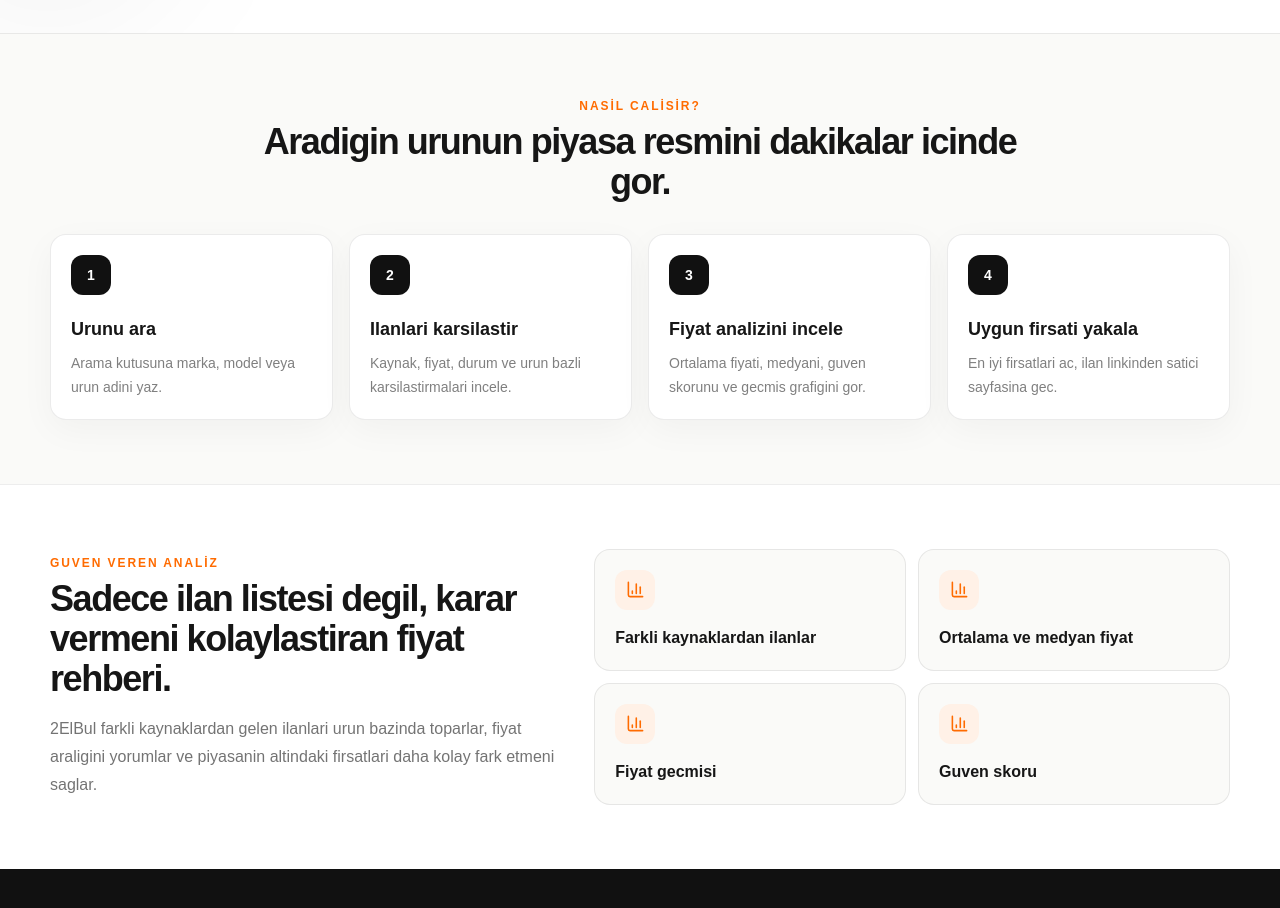
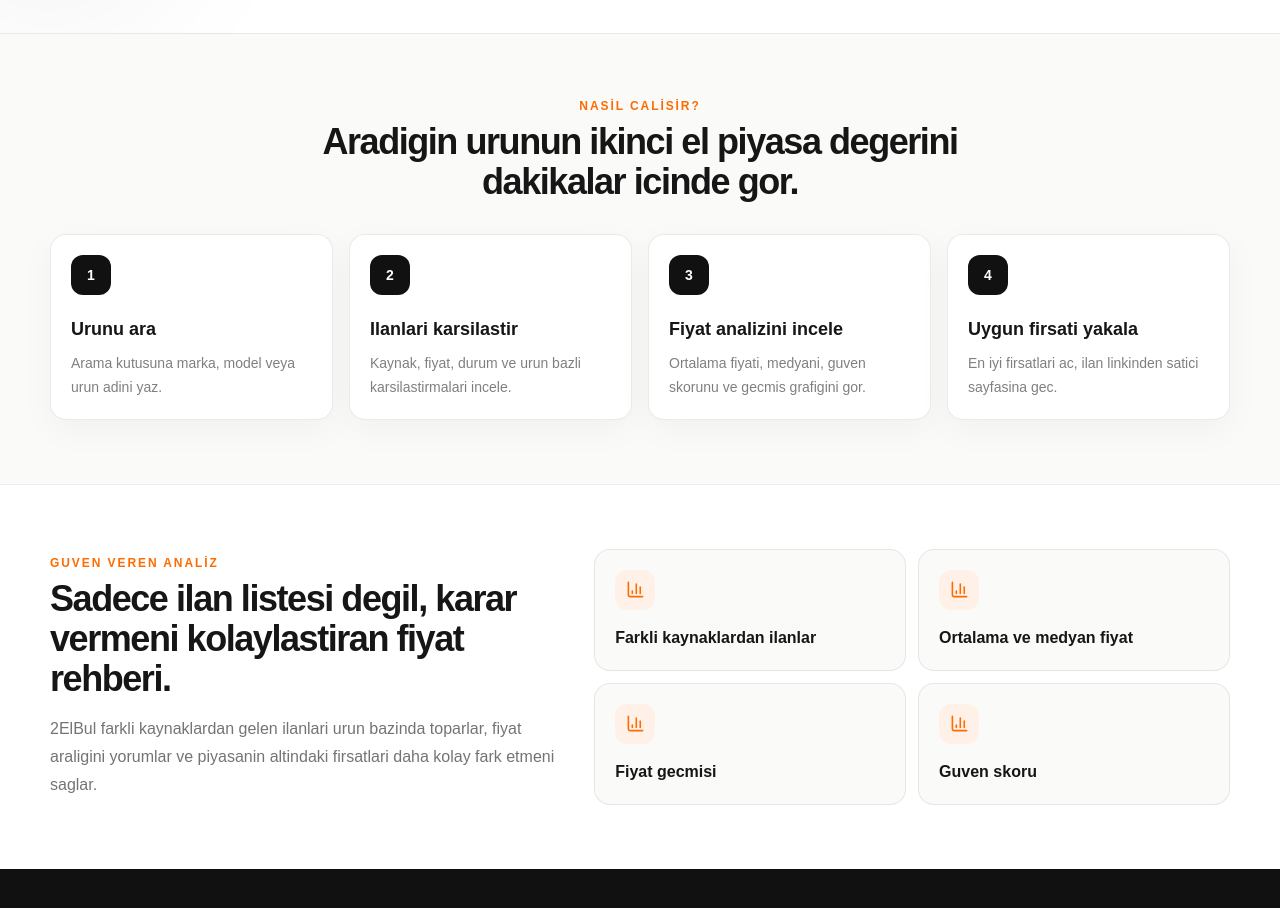
Before and after one commit to Kozmen25/2elbul, a Next.js app: page / in a window 1280 px wide. Shown: the part 920-1828 px from the top of the page. Built offline with nearby package versions, Linux system fonts and the light colour scheme; no server answers.

Commit message:
Refine homepage how it works headline

```diff
--- a/app/page.tsx
+++ b/app/page.tsx
@@ -233,7 +233,7 @@ export default async function Home() {
               Nasil calisir?
             </p>
             <h2 className="mt-2 text-2xl font-black tracking-[-0.04em] sm:text-4xl">
-              Aradigin urunun piyasa resmini dakikalar icinde gor.
+              Aradigin urunun ikinci el piyasa degerini dakikalar icinde gor.
             </h2>
           </div>
 
```
